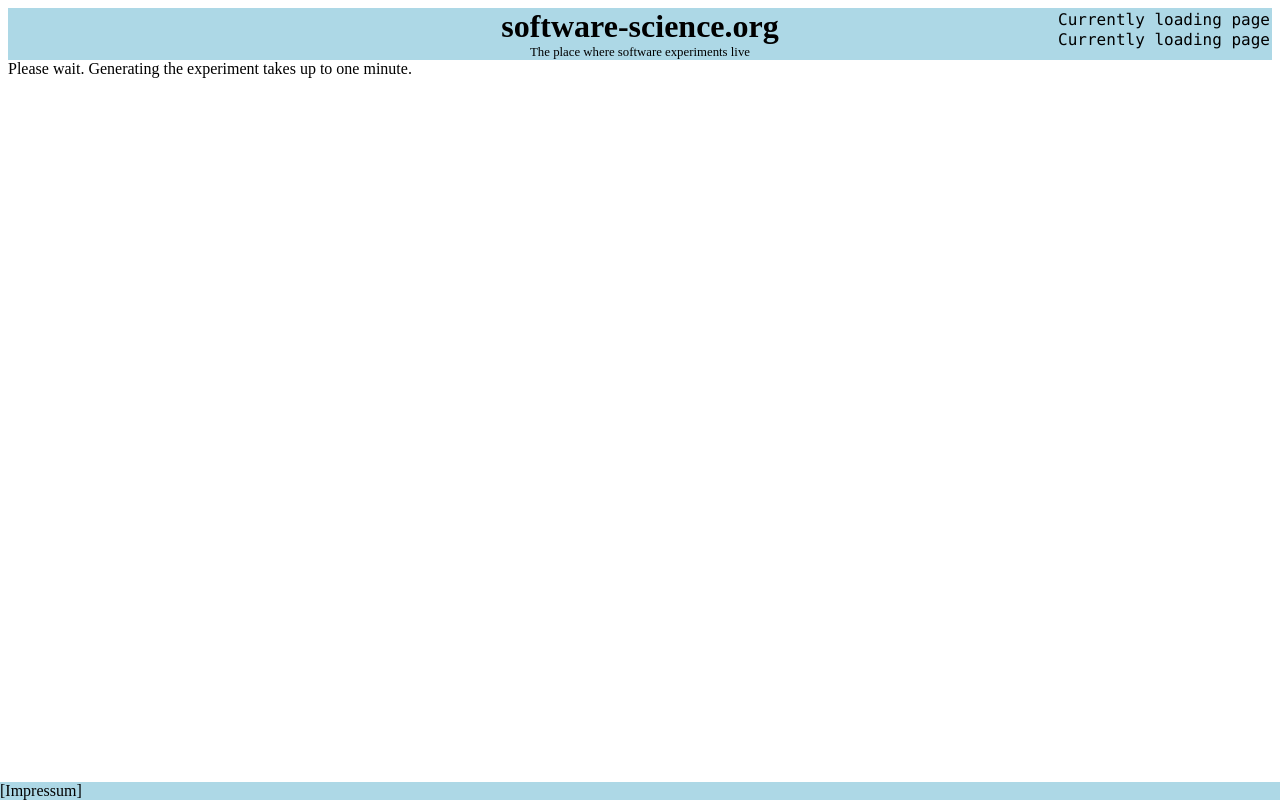
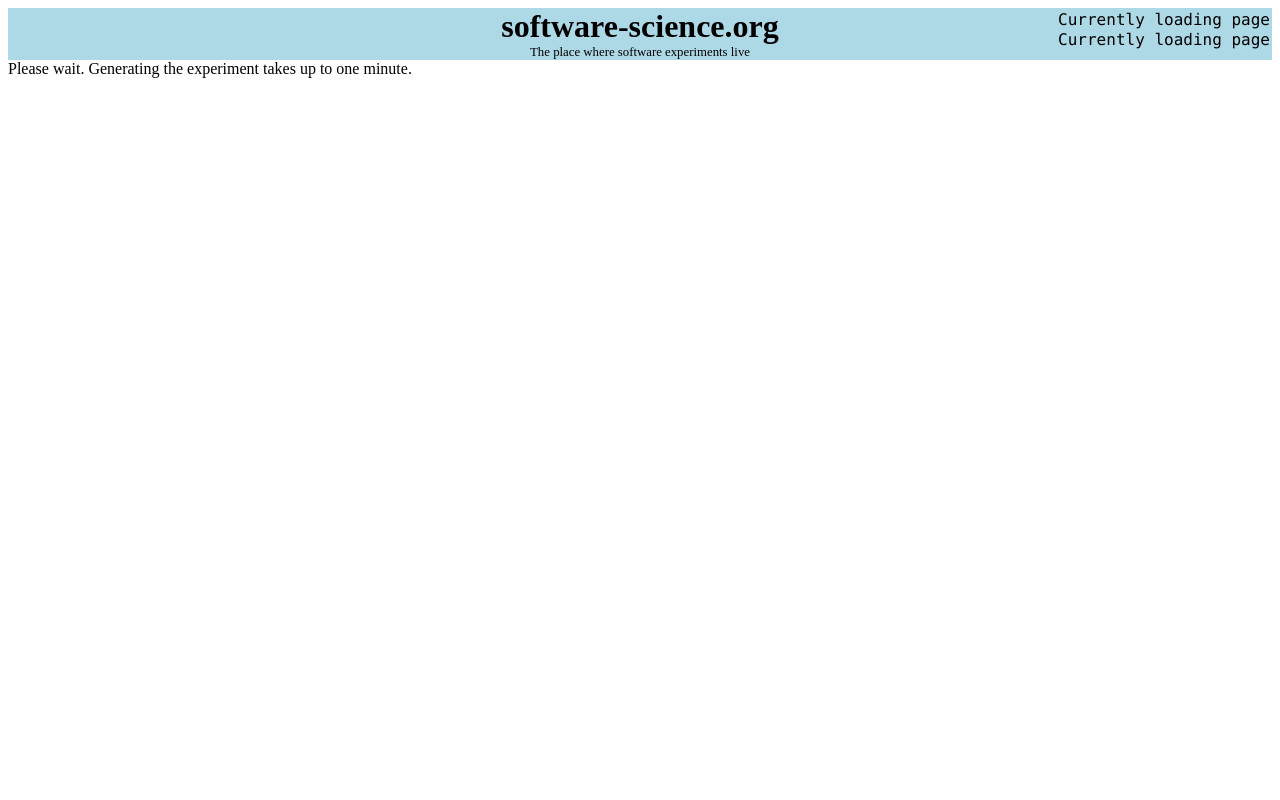
Before and after one commit to shanenbe/Experiments, a plain HTML site: page 2024_StaticDynamicTypes/index.html in a window 1280 px wide. Drawn offline with nearby package versions, Linux system fonts and the light colour scheme; a script that the page names is missing.

```diff
--- a/2024_StaticDynamicTypes/index.html
+++ b/2024_StaticDynamicTypes/index.html
@@ -139,8 +139,6 @@
     <div class="stage_error" ID="STAGE_ERROR"></div>
     <div class="stage_msg" ID="STAGE_MSG"></div>
 </div>
-<div class="navigation">Some information</div>
-<div class="bottommenu">[Impressum]</div>
 
 <script>
     let Nof1 = {};
```
